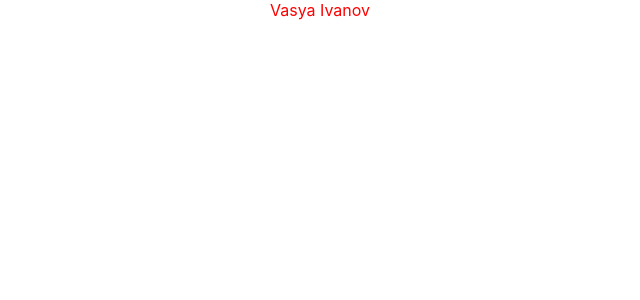
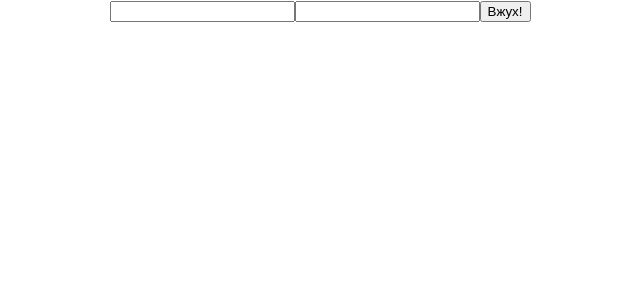
Before and after one commit to shaitanshamma/testReact, a React (Create React App) app: page / in a window 1280 px wide. Shown: the top 300 px of the page, without its empty margins (320-960 px from the left). Built offline with nearby package versions, Linux system fonts and the light colour scheme.

Commit message:
feat: add useState hooks and inputs handlers

```diff
--- a/src/App.js
+++ b/src/App.js
@@ -1,12 +1,45 @@
 import './App.css';
-import Message from "./components/Message";
+import {useEffect, useState} from "react";
+
 
 function App() {
-    let name = 'Vasya';
-    let lastName = 'Ivanov';
+
+    const [messageList, setMessageList] = useState([]);
+    const [author, setAuthor] = useState('');
+    const [text, setText] = useState('');
+    const [robot, setRobot] = useState('');
+
+    const nameHandler = (e) => {
+        setAuthor(e.target.value)
+    }
+    const textHandler = (e) => {
+        setText(e.target.value)
+    }
+    const messageHandler = () => {
+        setMessageList(messageList => [...messageList, {
+            author: author,
+            text: text
+        }])
+        setAuthor('');
+        setText('');
+    }
+    useEffect(() => {
+        setTimeout(() => {
+            if (messageList.length) {
+                setRobot(messageList[messageList.length - 1].author + ' send some text')
+            }
+        }, 2000)
+    }, [messageList])
+
     return (
         <div className="App">
-            <Message name={name} lastName = {lastName}/>
+            <input type="text" name="" id="" value={author} onChange={nameHandler}/>
+            <input type="text" name="" id="" value={text} onChange={textHandler}/>
+            <button onClick={messageHandler}>Вжух!</button>
+            <ul>{messageList.map((message, idx) =>
+                <li key={idx}>Автор - {message.author} <span>Текст - {message.text}</span></li>)}
+            </ul>
+            <h4>{robot}</h4>
         </div>
     );
 }
```
